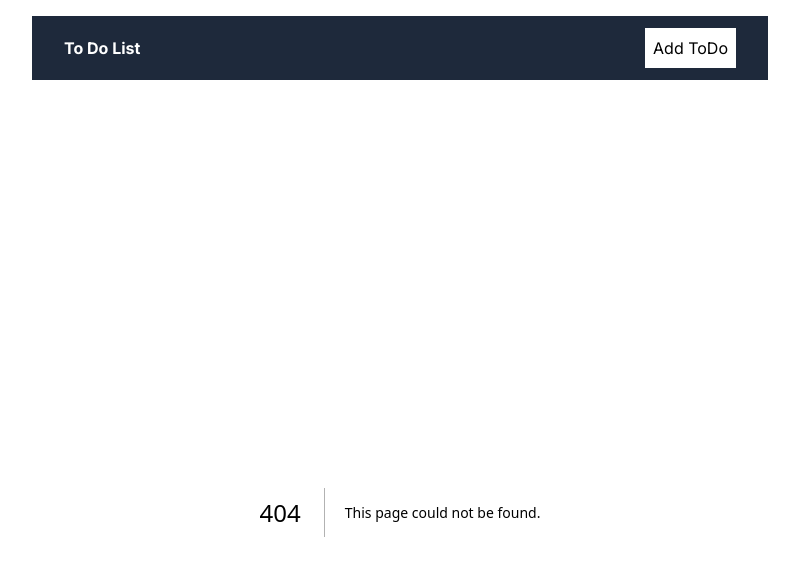
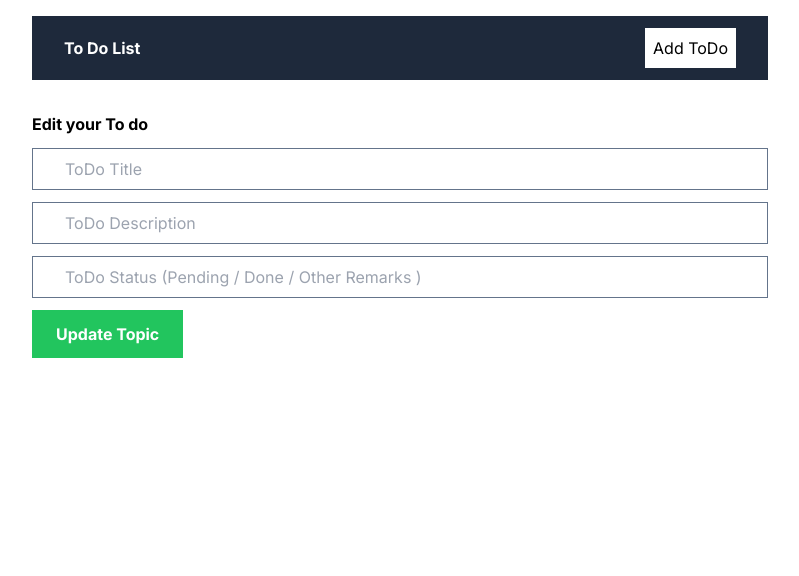
Before and after one commit to amarsrivastava68/Next-Mongo-ToDoList, a Next.js app: page /editTodo/1 in a window 1280 px wide. Before the commit this address had no page. Shown: the top 576 px of the page, without its empty margins (240-1039 px from the left). Built offline with nearby package versions, Linux system fonts and the light colour scheme.

Commit message:
Add and Edit Todo form is made and mongodb is connected for updating data

```diff
--- /dev/null
+++ b/app/api/todos/route.js
@@ -0,0 +1,25 @@
+import TopicsList from "@/components/TopicsList";
+import connect from "@/libs/mongodb";
+import Todo from "@/models/topics";
+import { GET } from "mongoose";
+import { NextResponse } from "next/server";
+
+export async function POST(request) {
+  const { title, description, status } = await request.json();
+  await connect();
+  await Todo.create({ title, description, status });
+  return NextResponse.json({ message: "Todo Is Created " }, { status: "201" });
+}
+
+export async function GET() {
+  await connect();
+  const todos = await Todo.find();
+  return NextResponse.json({ todos });
+}
+
+export async function DELETE(request) {
+  const id = request.nextUrl.searchParams.get("id");
+  await connect();
+  await Todo.findByIdAndDelete(id);
+  return NextResponse.json({ message: "todo is deleted" }, { status: 200 });
+}
--- /dev/null
+++ b/app/editTodo/[id]/page.jsx
@@ -0,0 +1,10 @@
+import EditTodoForm from '@/components/EditTodoForm'
+import React from 'react'
+
+const editTodo = () => {
+  return (
+    <EditTodoForm />
+  )
+}
+
+export default editTodo
--- /dev/null
+++ b/components/EditTodoForm.jsx
@@ -0,0 +1,32 @@
+import React from 'react'
+
+const EditTodoForm = () => {
+  return (
+
+    <form className="flex flex-col gap-3">
+        <h1 className='font-bold'>Edit your To do</h1>
+    <input
+      type="text"
+      placeholder="ToDo Title"
+      className="border border-slate-500 px-8 py-2"
+    />
+
+    <input
+      type="text"
+      placeholder="ToDo Description"
+      className="border border-slate-500 px-8 py-2"
+    />
+    <input
+      type="text"
+      placeholder="ToDo Status (Pending / Done / Other Remarks ) "
+      className="border border-slate-500 px-8 py-2"
+    />
+
+    <button className="bg-green-500 font-bold  text-white py-3 px-6 w-fit">
+      Update Topic
+    </button>
+  </form>
+  )
+}
+
+export default EditTodoForm
--- a/components/TopicsList.jsx
+++ b/components/TopicsList.jsx
@@ -13,7 +13,7 @@ const TopicsList = () => {
         </div>
         <div className="flex gap-2">
           <RemoveBtn />
-          <Link href={"./editTopic123"}>
+          <Link href={"./editTodo/123"}>
             <HiPencilAlt size={24} />
           </Link>
         </div>
--- /dev/null
+++ b/libs/mongodb.js
@@ -0,0 +1,12 @@
+import mongoose from "mongoose";
+
+const connect = async () => {
+  try {
+   await mongoose.connect(process.env.mongodburi);
+    console.log("its connected ");
+  } catch (error) {
+    console.log(error);
+  }
+};
+
+export default connect;
--- /dev/null
+++ b/models/topics.js
@@ -0,0 +1,18 @@
+import mongoose , {Schema} from "mongoose";
+
+const todoschema = new Schema (
+
+    {
+        title : String ,
+        description : String ,
+        status : String ,
+
+    } ,
+{
+    timestamps : true  ,
+}
+)
+
+const Todo = mongoose.models.Todo || mongoose.model ('Todo' , todoschema)
+
+export default Todo
```
Also changed, not shown: app/addTodo/page.jsx (+4 -7 lines), 1 other file (tests, documents, lock files or other folders).
